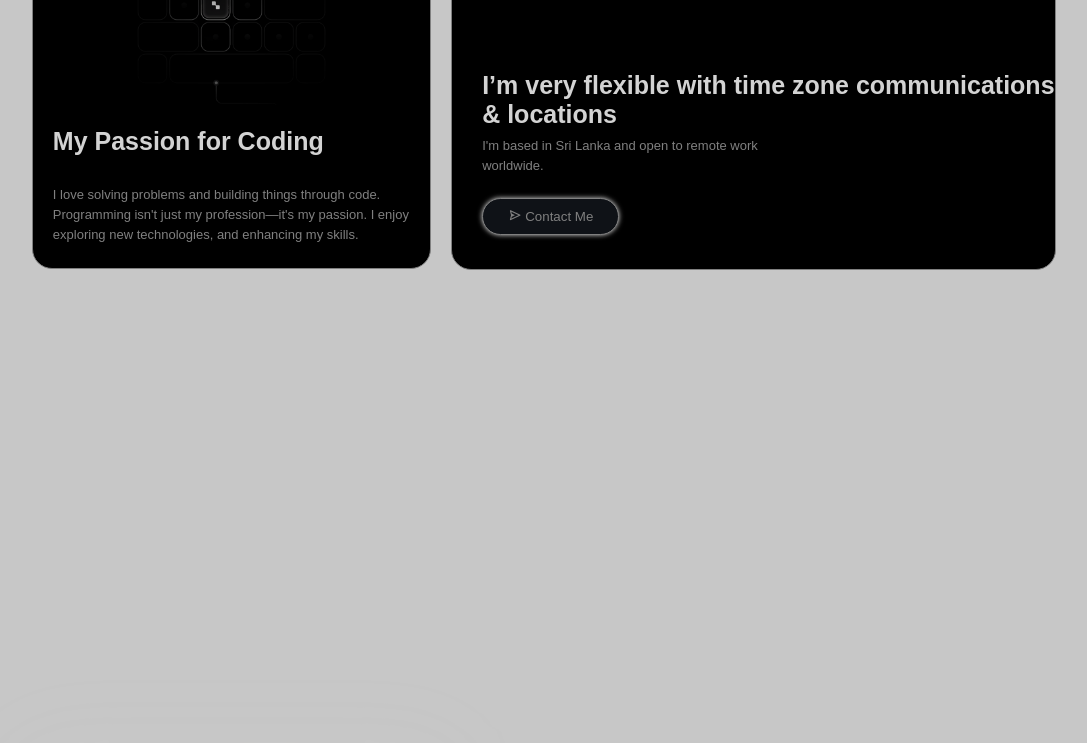
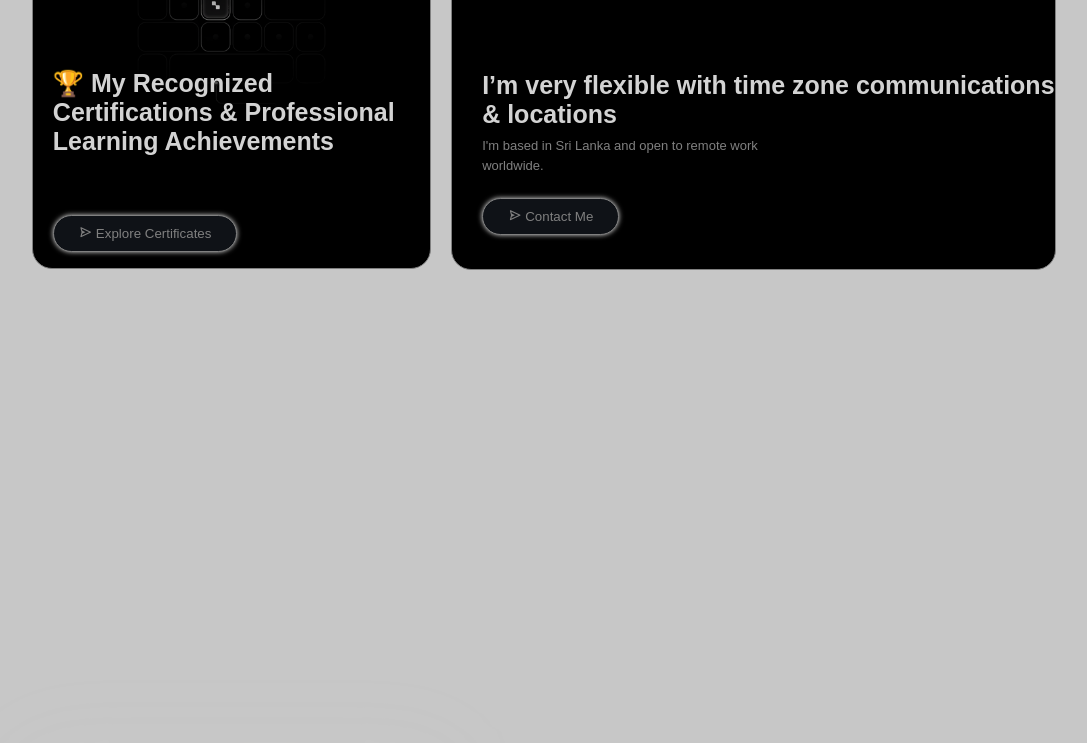
Before and after one commit to Ruchira20031209/portfolio, a plain HTML site: page index.html in a window 1280 px wide. Shown: the part 1527-2270 px from the top of the page, without its empty margins (96-1183 px from the left). Drawn offline with nearby package versions, Linux system fonts and the light colour scheme.

Commit message:
Update index.html

```diff
--- a/index.html
+++ b/index.html
@@ -111,10 +111,17 @@
                 </div>
 
                 <div class="card">
-                    <h1>My Passion for Coding</h1>
-                    <p>I love solving problems and building things through code. Programming isn't just my profession—it's my passion. I enjoy exploring new technologies, and enhancing my skills.</p>
+                    <h1>🏆 My Recognized Certifications & Professional Learning Achievements</h1>
+                    <a href="https://ruchirawanigasingha.blogspot.com/" target="_blank">
+  <button>
+    <i class='bx bx-send'></i> Explore Certificates
+  </button>
+</a>
+
 
                     <img src="images/grid4.png" alt="">
+
+
                 </div>
             </div>
         </seaction>
```
